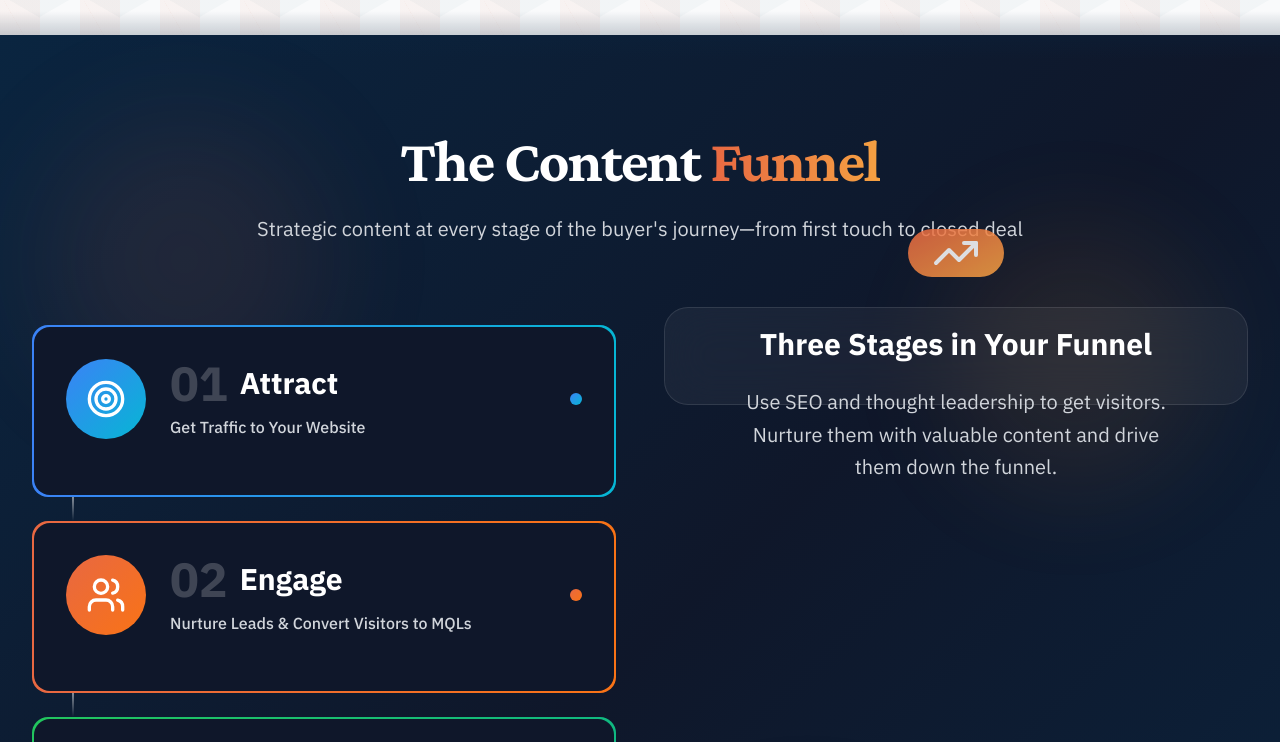
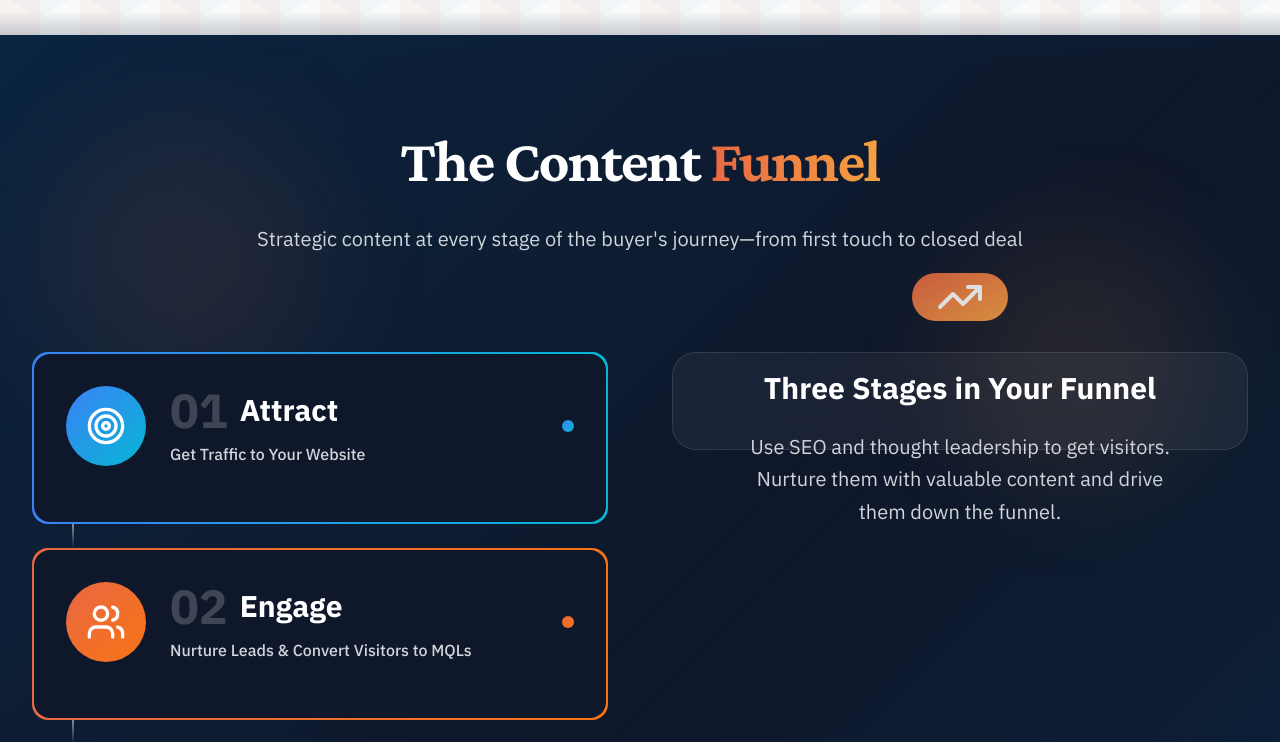
Before and after one commit to StanAlt/AcadiaIM, a React (Vite) app: page / in a window 1280 px wide. Shown: the part 2600-3342 px from the top of the page. Built offline with nearby package versions, Linux system fonts and the light colour scheme.

Commit message:
Fix header overlap in Content Funnel: increase spacing, align items to top instead of center

```diff
--- a/src/components/ContentFunnel.jsx
+++ b/src/components/ContentFunnel.jsx
@@ -65,17 +65,17 @@ export default function ContentFunnel() {
 
       <div className="relative z-10 max-w-7xl mx-auto px-6 lg:px-8">
         {/* Header */}
-        <div className="text-center mb-16">
-          <h2 className="section-title text-white mb-6">
+        <div className="text-center mb-24">
+          <h2 className="section-title text-white mb-8">
             The Content <span className="gradient-text">Funnel</span>
           </h2>
-          <p className="text-xl text-gray-300 max-w-3xl mx-auto">
+          <p className="text-xl text-gray-300 max-w-3xl mx-auto leading-relaxed">
             Strategic content at every stage of the buyer's journey—from first touch to closed deal
           </p>
         </div>
 
         {/* Funnel Visualization */}
-        <div className="grid lg:grid-cols-2 gap-12 items-center">
+        <div className="grid lg:grid-cols-2 gap-16 items-start">
           {/* Left Side - Interactive Stages */}
           <div className="space-y-6">
             {funnelStages.map((stage, index) => {
```
